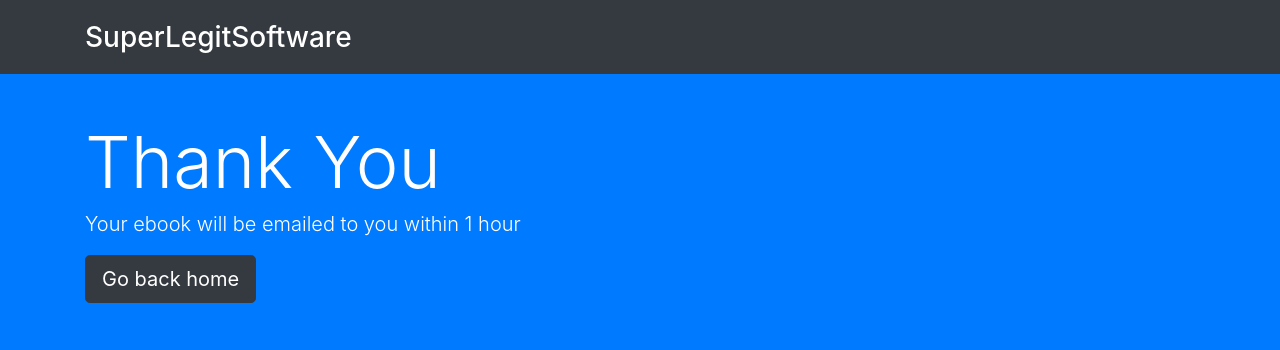
After one commit to StefanHolmes/ebookseller-learning, a Node server app: template views/success.handlebars in a window 1280 px wide. The commit adds this page. Shown: the top 350 px of the page. Run offline with Node 20, Linux system fonts and the light colour scheme; the template is opened without the code that fills it, so the values that code supplies are empty; some libraries are stand-ins or nearby versions.

Commit message:
Actually working

```diff
--- a/app.js
+++ b/app.js
@@ -1,6 +1,10 @@
 const express = require('express');
+
 require('dotenv').config();
-const stripe = require('stripe')(process.env.STRIPE_SECRET);
+
+const keySecret = process.env.STRIPE_SECRET;
+
+const stripe = require('stripe')(keySecret);
 const bodyParser = require('body-parser');
 const exphbs = require('express-handlebars');
 
@@ -22,6 +26,26 @@ app.get('/', (req, res) => {
     res.render('index');
 });
 
+// Charge
+app.post('/charge', (req, res) => {
+    const amount = 1337;
+
+    //  console.log(req.body);
+    // res.send('TEST');
+
+    stripe.customers.create({
+        email: req.body.stripeEmail,
+        source: req.body.stripeToken
+    })
+        .then(customer => stripe.charges.create({
+            amount,
+            description:'Web development ebook',
+            currency:'gbp',
+            customer:customer.id
+        }))
+        .then(charge => res.render('success'));
+});
+
 const port = process.env.PORT || 5000;
 
 app.listen(port, () => {
--- a/views/index.handlebars
+++ b/views/index.handlebars
@@ -8,7 +8,7 @@
             <form action="/charge" method="POST">
                 <script
                     src="https://checkout.stripe.com/checkout.js"
-                    class="stripe-button" data-key="pk_test_ykqDqLJIvyPft1foxNpP08qI"
+                    class="stripe-button" data-key=keyPublishable
                     data-amount="1337"
                     data-name="Web Development Ebook" data-description="1 download"
                     data-image="https://stripe.com/img/documentation/checkout/marketplace.png"
--- /dev/null
+++ b/views/success.handlebars
@@ -0,0 +1,7 @@
+<section class="py-5">
+    <h1 class="display-3">
+        Thank You
+    </h1>
+    <p class="lead">Your ebook will be emailed to you within 1 hour</p>
+    <a href="/" class="btn btn-dark btn-lg">Go back home</a>
+</section>
```
